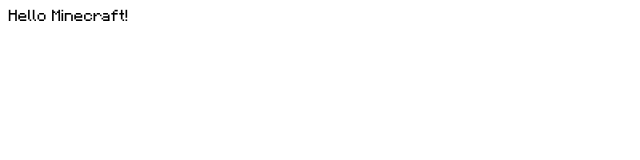
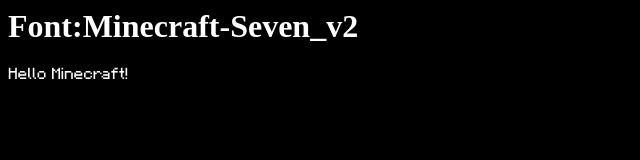
Before and after one commit to CafuuCocoa/UsingFonts, a plain HTML site: page index.html in a window 1280 px wide. Shown: the whole page, without its empty margins (0-640 px from the left). Drawn offline with Linux system fonts and the light colour scheme.

Commit message:
应用字体Minecraft-Seven_v2，设置字体颜色“白”，设置body背景“黑”

```diff
--- a/index.html
+++ b/index.html
@@ -1,8 +1,13 @@
 <html>
     <head>
-        <link rel="stylesheet" href="./fonts.css">
+        <link rel="stylesheet" href="./fonts.css" />
+        <link rel="stylesheet" href="./textStyle.css" />
+        <link rel="stylesheet" href="./pageStyle.css" />
     </head>
     <body>
-        <p style="font-family: Minecraft-Seven_v2;">Hello Minecraft!</p>
+        <div id="Minecraft-Seven_v2">
+            <h1>Font:Minecraft-Seven_v2</h1>
+            <p id="Minecraft-Seven_v2_text">Hello Minecraft!</p>
+        </div>
     </body>
 </html>
--- /dev/null
+++ b/pageStyle.css
@@ -0,0 +1,3 @@
+body{
+    background-color: black;
+}
--- /dev/null
+++ b/textStyle.css
@@ -0,0 +1,7 @@
+#Minecraft-Seven_v2{
+    color: white;
+}
+
+#Minecraft-Seven_v2_text{
+    font-family: 'Minecraft-Seven_v2';
+}
```
